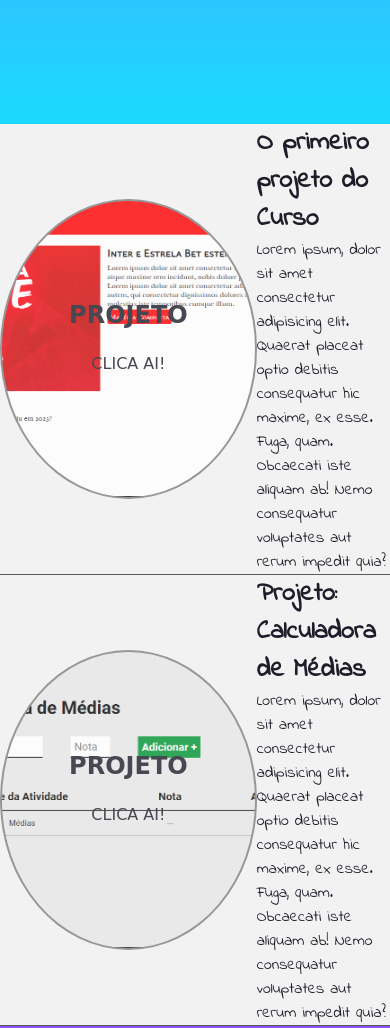
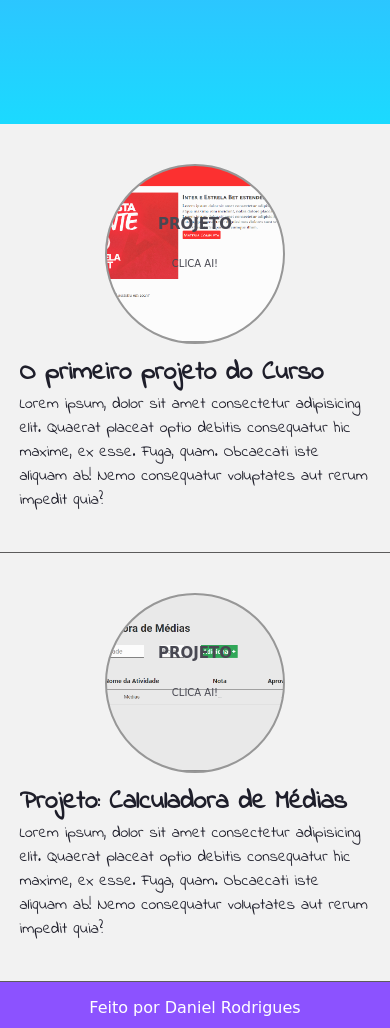
Before and after one commit to odanielgr/Meu-Portf-lio, a plain HTML site: page index.html in a window 390 px wide. Shown: the part 720-1748 px from the top of the page. Drawn offline with Linux system fonts and the light colour scheme; a web font is replaced by a local one.

Commit message:
Responsividade para mobile

```diff
--- a/main.css
+++ b/main.css
@@ -63,9 +63,9 @@ body {
 .container {
     height: auto;
     width: 100%;
-    display: flex;
+ /* display: flex;
     flex-direction: column;
-    justify-content: space-evenly;
+    justify-content: space-evenly; */
     background-color: #F2F2F2;
 }
 
@@ -153,3 +153,37 @@ h3 {
     align-items: center;
     justify-content: center;
 }
+
+/* mobile */
+
+@media screen and (max-width: 768px) {
+
+    .card-container {
+        display: block;
+        padding: 40px 0;
+    }
+
+    .card {
+        margin: 0 auto;
+        height: 180px;
+        width: 180px;
+        margin-bottom: 10px;
+    }
+
+    .card-text {
+
+        font-family: 'Indie Flower', cursive;
+        color: #1E1E2A;
+        margin: 0 auto;
+        width: 90%;
+    }
+
+    .card-wrapper {
+        font-size: 10px;
+    }
+
+    .card-wrapper:hover {
+        font-size: 15px;
+    }
+
+}
```
